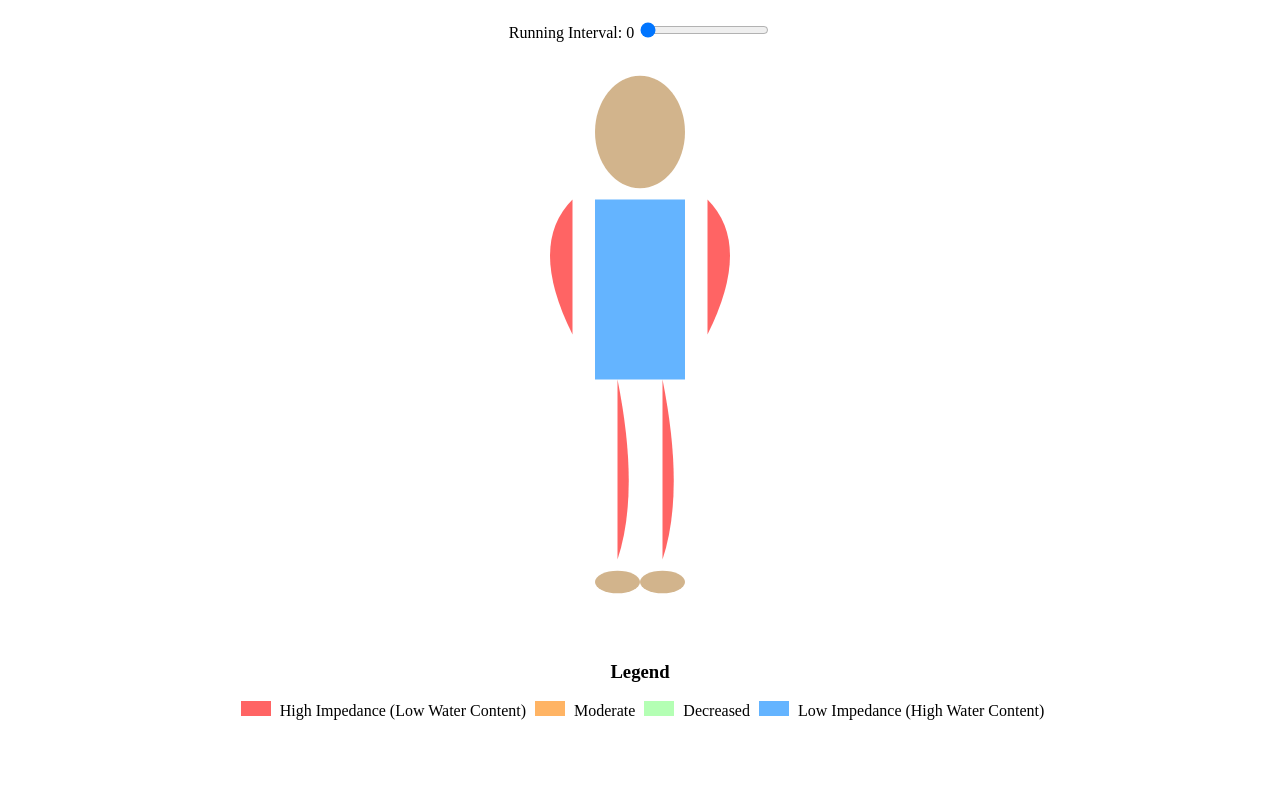
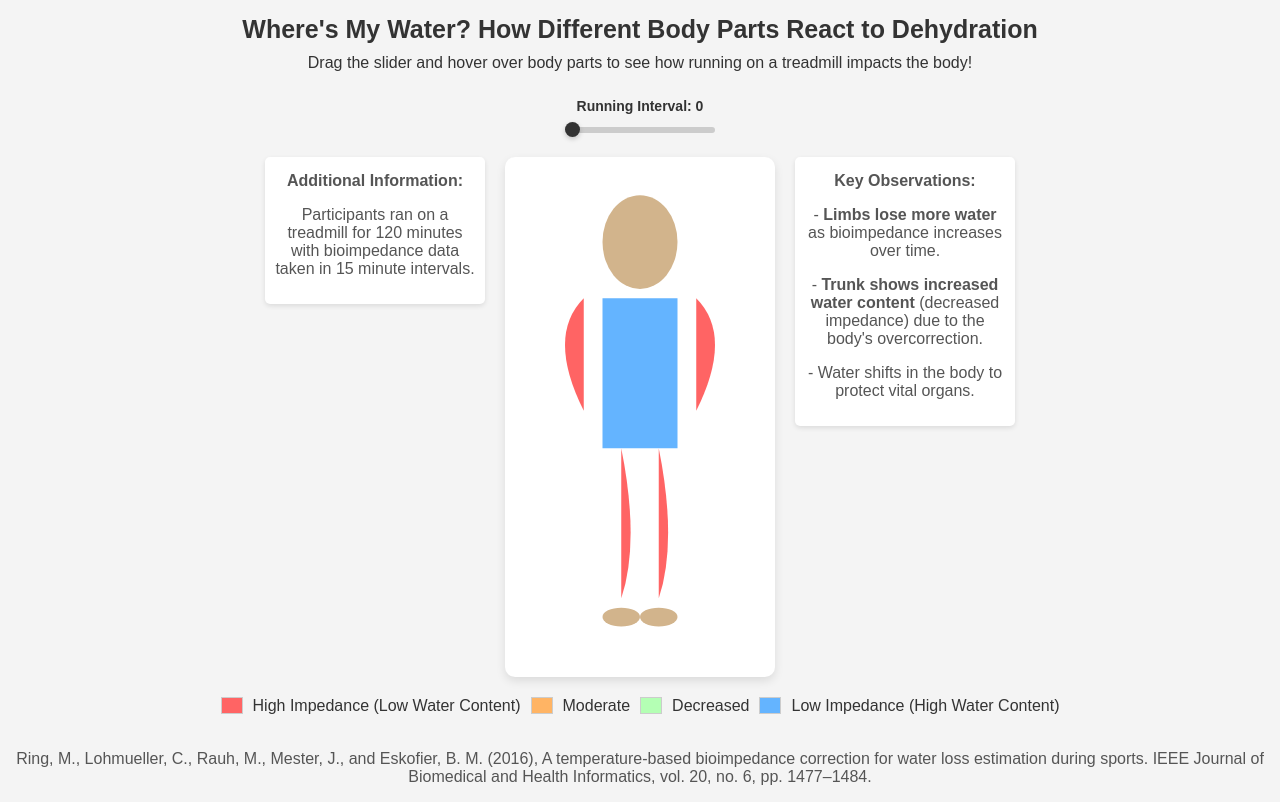
Before and after one commit to pranavrajaram/project3, a plain HTML site: page index.html in a window 1280 px wide. Drawn offline with nearby package versions, Linux system fonts and the light colour scheme.

Commit message:
looking good

```diff
--- a/index.html
+++ b/index.html
@@ -3,11 +3,14 @@
 <head>
     <meta charset="UTF-8">
     <meta name="viewport" content="width=device-width, initial-scale=1.0">
-    <title>Dehydration Visualization</title>
+    <title>Where's My Water?</title>
     <script src="https://d3js.org/d3.v6.min.js"></script>
     <link rel="stylesheet" href="styles.css">
 </head>
 <body>
+    <h1>Where's My Water? How Different Body Parts React to Dehydration</h1>
+    <p>Drag the slider and hover over body parts to see how running on a treadmill impacts the body!</p>
+
     <div id="tooltip" class="tooltip"></div>
 
     <div class="slider-container">
@@ -15,16 +18,32 @@
         <input type="range" id="interval-slider" min="0" max="8" step="1" value="0">
     </div>
 
-    <svg id="visualization" viewBox="0 0 200 400"></svg>
+    <div class="container">
+        <div class="annotation">
+            <p><b>Additional Information:</b></p>
+            <p>Participants ran on a treadmill for 120 minutes with bioimpedance data taken in 15 minute intervals.</p>
+        </div>
+
+        <svg id="visualization" viewBox="0 0 200 400"></svg>
+
+        <div class="annotation">
+            <p><b>Key Observations:</b></p>
+            <p>- <b>Limbs lose more water</b> as bioimpedance increases over time.</p>
+            <p>- <b>Trunk shows increased water content</b> (decreased impedance) due to the body's overcorrection.</p>
+            <p>- Water shifts in the body to protect vital organs.</p>
+        </div>
+    </div>
 
     <div class="legend">
-        <h3>Legend</h3>
         <div style="background: rgb(255, 100, 100);"></div> High Impedance (Low Water Content)
         <div style="background: rgb(255, 180, 100);"></div> Moderate
         <div style="background: rgb(180, 255, 180);"></div> Decreased
         <div style="background: rgb(100, 180, 255);"></div> Low Impedance (High Water Content)
     </div>
 
+    <div class="footnote">
+        <p>Ring, M., Lohmueller, C., Rauh, M., Mester, J., and Eskofier, B. M. (2016), A temperature-based bioimpedance correction for water loss estimation during sports. IEEE Journal of Biomedical and Health Informatics, vol. 20, no. 6, pp. 1477–1484.</p>
+    </div>
 
     <script src="script.js"></script>
 </body>
--- a/styles.css
+++ b/styles.css
@@ -1,12 +1,109 @@
-svg {
-    width: 300px;
-    display: block;
-    margin: auto;
+body {
+    font-family: Arial, sans-serif;
+    background-color: #f4f4f4;
+    color: #333;
+    text-align: center;
+    margin: 0;
+    padding: 0;
+    display: flex;
+    flex-direction: column;
+    align-items: center;
+    justify-content: center;
+    height: 100vh;
 }
 
-.body-part {
+h1 {
+    text-align: center;
+    font-size: 25px;
+    margin-bottom: 5px;
+}
+
+p {
+    text-align: center;
+    font-size: 16px;
+    margin-top: 5px;
+}
+
+.container {
+    display: flex;
+    justify-content: center;
+    align-items: flex-start;
+    margin-top: 10px;
+    gap: 20px;
+}
+
+#visualization {
+    width: 250px;
+    background: white;
+    border-radius: 10px;
+    padding: 10px;
+    box-shadow: 0px 4px 10px rgba(0, 0, 0, 0.1);
+}
+
+.annotation {
+    font-size: 12px;
+    color: #555;
+    background: white;
+    padding: 10px;
+    border-radius: 5px;
+    box-shadow: 0px 2px 5px rgba(0, 0, 0, 0.1);
+    max-width: 200px;
+    text-align: left;
+}
+
+.legend {
+    display: flex;
+    justify-content: center;
+    gap: 10px;
+    margin-top: 20px;
+}
+
+.legend div {
+    width: 20px;
+    height: 15px;
+    border: 1px solid #ccc;
+}
+
+.slider-container {
+    width: auto;
+    text-align: center;
+    margin: 10px auto;
+}
+
+.slider-container label {
+    font-size: 14px;
+    font-weight: bold;
+    display: block;
+    margin-bottom: 5px;
+}
+
+#interval-slider {
+    -webkit-appearance: none;
+    width: 150px;
+    height: 6px;
+    border-radius: 3px;
+    background: #ccc;
+    outline: none;
+    transition: background 0.3s;
+}
+
+#interval-slider:hover {
+    background: #bbb;
+}
+
+#interval-slider::-webkit-slider-thumb {
+    -webkit-appearance: none;
+    width: 15px;
+    height: 15px;
+    background: #333;
+    border-radius: 50%;
     cursor: pointer;
-    transition: fill 0.3s;
+    box-shadow: 0px 2px 5px rgba(0, 0, 0, 0.2);
+    transition: background 0.2s;
+}
+
+#interval-slider::-webkit-slider-thumb:hover {
+    background: #000;
 }
 
 .tooltip {
@@ -19,26 +116,9 @@ svg {
     display: none;
 }
 
-.slider-container {
+.footnote {
+    margin-top: 30px;
     text-align: center;
-    margin-top: 20px;
+    font-size: 8px;
+    color: #555;
 }
-
-.legend {
-    text-align: center;
-    margin-top: 10px;
-}
-
-.legend div {
-    display: inline-block;
-    width: 30px;
-    height: 15px;
-    margin: 0 5px;
-}
-
-.annotation {
-    text-align: center;
-    margin-top: 20px;
-    font-size: 14px;
-    color: #333;
-}
```
